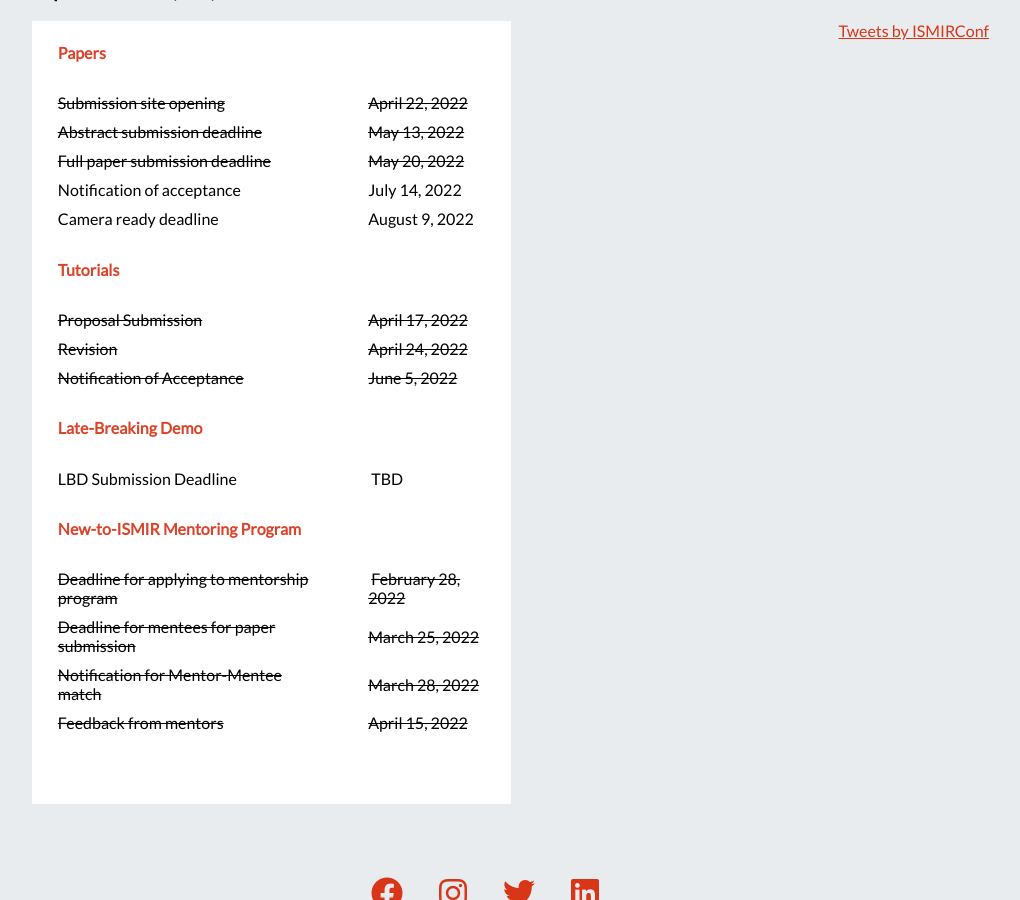
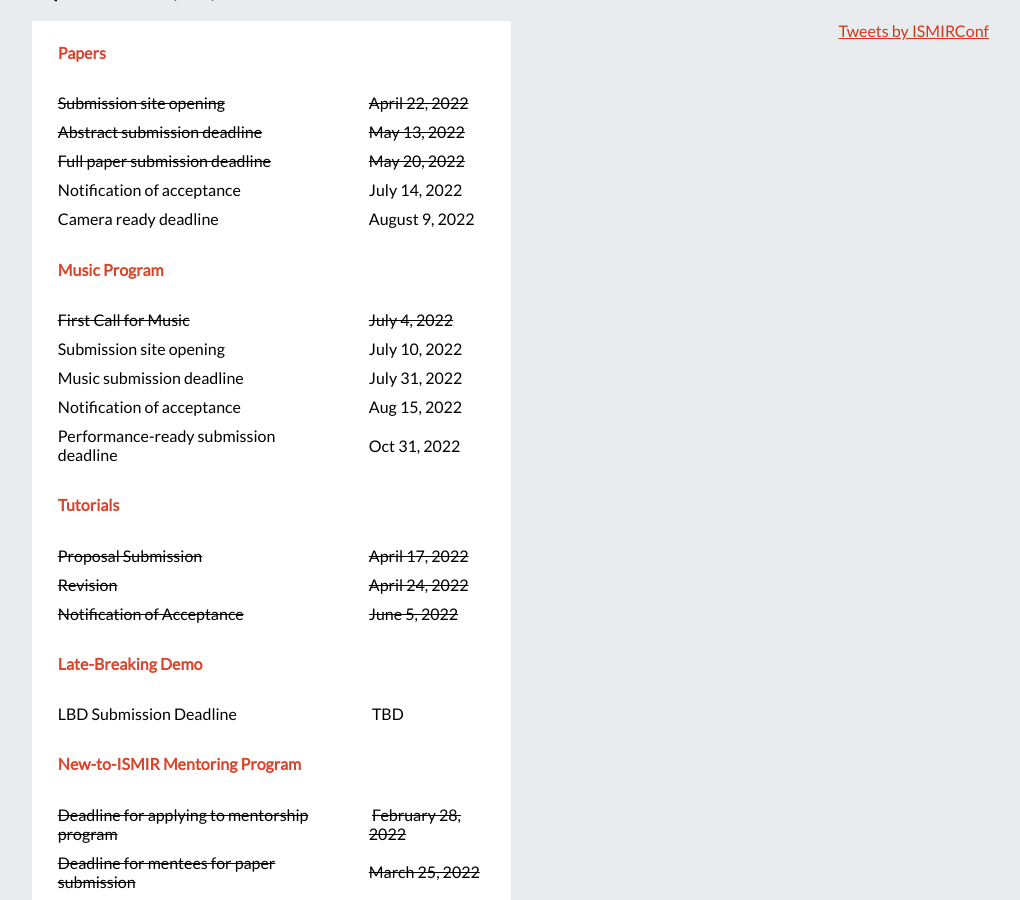
Before and after one commit to ismir2022/ismir2022.github.io, a Jekyll site: the page built from index.md, in a window 1280 px wide and 900 px high, scrolled down 981 px. Shown: the whole window, without its empty margins (155-1175 px from the left). Built offline with Jekyll 4.4.1, drawn with Linux system fonts in a browser that asks for light colours; nearby versions of some CDN libraries; comment, search, counter and statistics services are not loaded.

Commit message:
Update index.md

```diff
--- a/index.md
+++ b/index.md
@@ -55,23 +55,31 @@ title: International Society for Music Information Retrieval
         <td>Camera ready deadline</td>
         <td> August 9, 2022 </td>
     </tr>
-    <!--
     <tr class="timelineparts">
-        <td><h4><span style="color:#DB442A">Music</span></h4></td>
+        <td><h4><span style="color:#DB442A">Music Program</span></h4></td>
         <td> </td>
     </tr>
     <tr class="timelineparts">
-        <td>First Call for Music</td>
-        <td> TBA </td>
+        <td><span style="text-decoration:line-through">First Call for Music</span></td>
+        <td><span style="text-decoration:line-through">July 4, 2022</span></td>
+    </tr>
+    <tr class="timelineparts">
+        <td>Submission site opening</td>
+        <td> July 10, 2022 </td>
     </tr>
     <tr class="timelineparts">
         <td>Music submission deadline</td>
-        <td> TBA </td>
+        <td> July 31, 2022 </td>
     </tr>
     <tr class="timelineparts">
-        <td>Notification of Acceptance</td>
-        <td> TBA </td>
+        <td>Notification of acceptance</td>
+        <td> Aug 15, 2022 </td>
     </tr>
+    <tr class="timelineparts">
+        <td>Performance-ready submission deadline</td>
+        <td> Oct 31, 2022 </td>
+    </tr>
+    <!--
     <tr class="timelineparts">
         <td><h4><span style="color:#DB442A">Registration</span></h4></td>
         <td> </td>
```
Also changed, not shown: other parts of index.md (+1 -1 lines).
